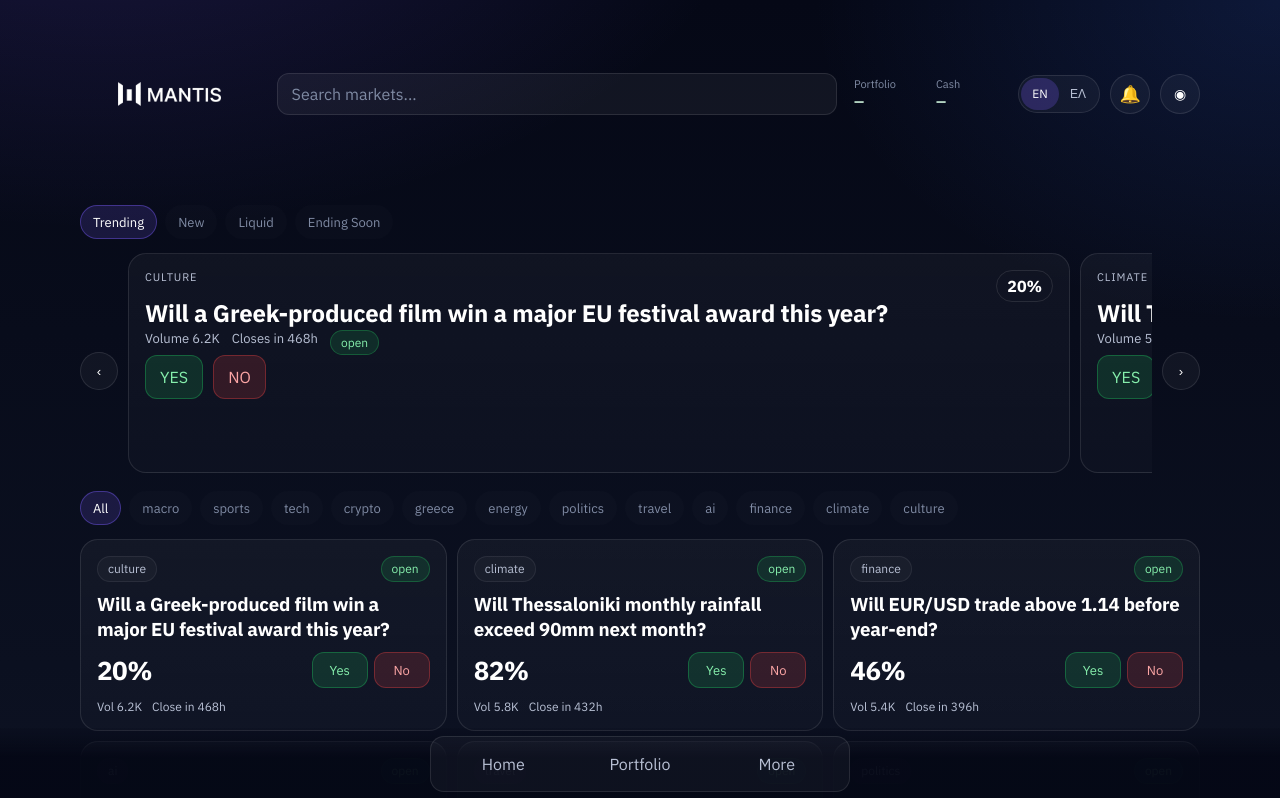
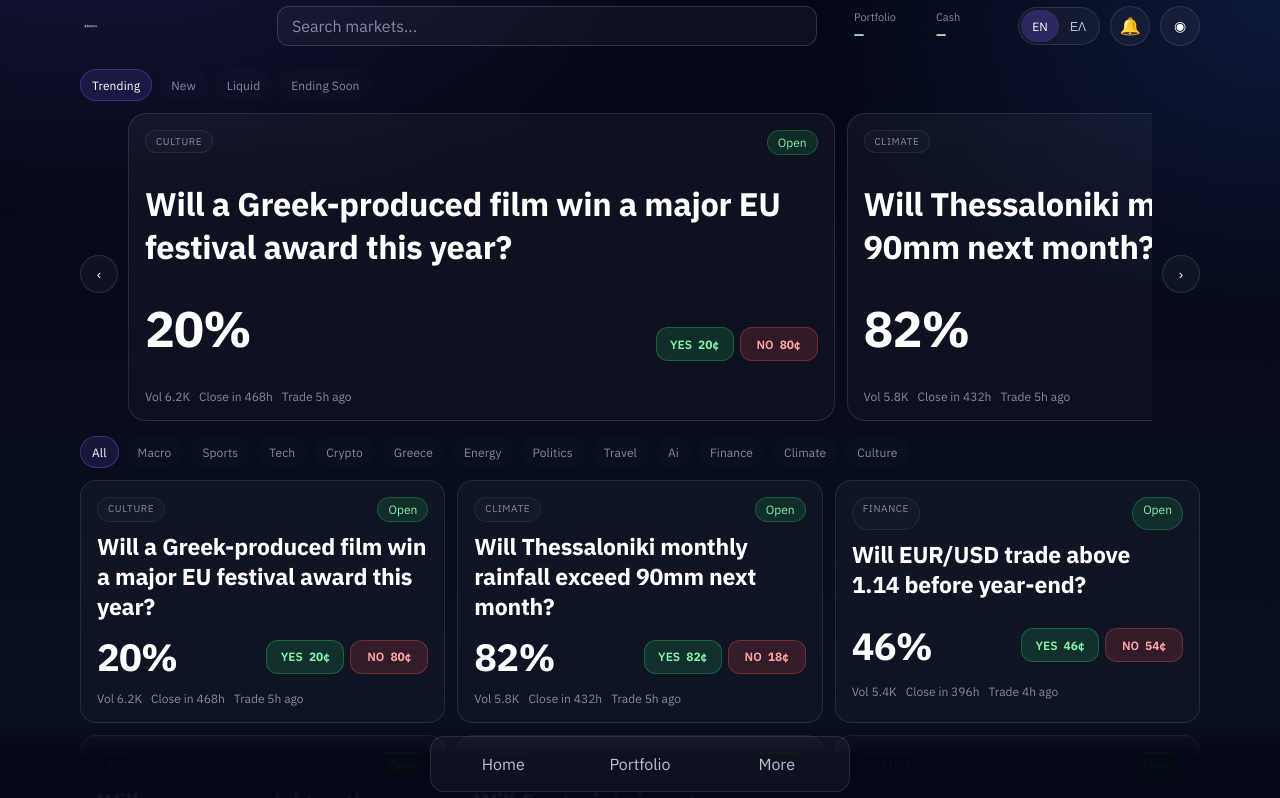
Before and after one commit to 0xDimi/MANTIS, a Next.js app: page /markets in a window 1280 px wide. Shown: the top 798 px of the page. Built offline with nearby package versions, Linux system fonts and the light colour scheme; no server answers; the database is empty.

Commit message:
feat(ui): refine discover hierarchy, featured lead card, and market-card interactions

```diff
--- a/app/globals.css
+++ b/app/globals.css
@@ -54,7 +54,7 @@ code {
 .shell {
   width: min(calc(100% - 28px), var(--container));
   margin: 0 auto;
-  padding: 0 0 108px;
+  padding: 2px 0 108px;
 }
 
 .shellHeader,
@@ -67,7 +67,9 @@ code {
 }
 
 .shellHeaderPolymarket {
-  padding: 4px 0 8px;
+  padding: 0 0 8px;
+  margin-bottom: 10px;
+  min-height: 56px;
 }
 
 .brandLock {
@@ -87,8 +89,9 @@ code {
 }
 
 .brandWordmark {
-  width: clamp(150px, 14vw, 188px);
-  height: auto;
+  width: auto;
+  max-width: 188px;
+  height: 22px;
   display: block;
 }
 
@@ -112,15 +115,15 @@ code {
 
 .headerSearch {
   flex: 1;
-  max-width: 560px;
+  max-width: 540px;
 }
 
 .headerSearchInput {
   width: 100%;
-  min-height: 42px;
+  min-height: 40px;
   border-radius: 12px;
-  border: 1px solid var(--border);
-  background: rgba(255, 255, 255, 0.05);
+  border: 1px solid rgba(255, 255, 255, 0.14);
+  background: rgba(255, 255, 255, 0.035);
   color: var(--text-1);
   padding: 0 14px;
   font: inherit;
@@ -564,10 +567,10 @@ code {
 .shelfTabs,
 .categoryStrip {
   display: flex;
-  gap: 8px;
+  gap: 7px;
   overflow-x: auto;
-  padding: 2px 0;
-  margin: 0 0 12px;
+  padding: 1px 0;
+  margin: 0 0 11px;
   scrollbar-width: none;
 }
 
@@ -583,34 +586,35 @@ code {
   border: 1px solid transparent;
   color: var(--text-3);
   white-space: nowrap;
-  min-height: 34px;
-  padding: 0 12px;
+  min-height: 32px;
+  padding: 0 11px;
   display: inline-flex;
   align-items: center;
-  background: rgba(255, 255, 255, 0.01);
-  font-size: 13px;
+  background: rgba(255, 255, 255, 0.008);
+  font-size: 12px;
+  letter-spacing: 0.01em;
 }
 
 .shelfTabActive,
 .categoryPillActive {
-  border-color: rgba(124, 92, 255, 0.4);
-  background: rgba(124, 92, 255, 0.16);
+  border-color: rgba(124, 92, 255, 0.34);
+  background: rgba(124, 92, 255, 0.13);
   color: var(--text-1);
 }
 
 .featuredSwipe {
   display: grid;
   grid-auto-flow: column;
-  grid-auto-columns: minmax(83%, 420px);
-  gap: 10px;
+  grid-auto-columns: minmax(82%, 460px);
+  gap: 12px;
   overflow-x: auto;
   scroll-snap-type: x mandatory;
-  margin-bottom: 14px;
+  margin-bottom: 12px;
 }
 
 .featuredSwipeLarge {
-  grid-auto-columns: minmax(92%, 760px);
-  margin-bottom: 16px;
+  grid-auto-columns: minmax(69%, 650px);
+  margin-bottom: 14px;
 }
 
 .featuredCarouselWrap {
@@ -624,47 +628,27 @@ code {
   width: 38px;
   height: 38px;
   border-radius: 999px;
-  border: 1px solid var(--border);
-  background: rgba(255, 255, 255, 0.04);
+  border: 1px solid rgba(255, 255, 255, 0.12);
+  background: rgba(255, 255, 255, 0.03);
   color: var(--text-1);
   cursor: pointer;
-}
-
-.featuredCardLarge {
-  min-height: 220px;
-}
-
-.featuredDetailRow {
-  display: flex;
-  gap: 12px;
-  flex-wrap: wrap;
-  color: var(--text-2);
-  font-size: 13px;
 }
 
 .featuredCard {
   scroll-snap-align: start;
 }
 
-.featuredChance {
-  font-size: 16px;
-  font-weight: 700;
-  border: 1px solid var(--border);
-  border-radius: 999px;
-  padding: 5px 10px;
-}
-
 .marketMiniMeta {
   display: flex;
-  gap: 10px;
+  gap: 9px;
   flex-wrap: wrap;
   font-size: 12px;
-  color: var(--text-2);
+  color: var(--text-3);
 }
 
 .marketList {
   display: grid;
-  gap: 10px;
+  gap: 12px;
   grid-template-columns: repeat(3, minmax(0, 1fr));
 }
 
@@ -674,11 +658,32 @@ code {
 
 .marketListCard {
   display: grid;
-  gap: 10px;
+  gap: 11px;
 }
 
 .marketCardPoly {
-  min-height: 192px;
+  min-height: 208px;
+  position: relative;
+  overflow: hidden;
+  border-radius: 16px;
+  border-color: rgba(255, 255, 255, 0.09);
+  background: linear-gradient(180deg, rgba(255, 255, 255, 0.032), rgba(255, 255, 255, 0.018));
+  transition: transform 0.16s ease, border-color 0.16s ease, background 0.16s ease;
+}
+
+.marketCardPoly:hover,
+.marketCardPoly:focus-within {
+  transform: translateY(-2px);
+  border-color: rgba(255, 255, 255, 0.2);
+  background: linear-gradient(180deg, rgba(255, 255, 255, 0.045), rgba(255, 255, 255, 0.022));
+}
+
+.marketCardPoly:active {
+  transform: translateY(-1px);
+}
+
+.marketCardMuted {
+  opacity: 0.84;
 }
 
 .marketBottomRowTight {
@@ -690,10 +695,45 @@ code {
 }
 
 .marketMiniButton {
-  min-height: 36px;
-  min-width: 56px;
+  min-height: 34px;
+  min-width: 78px;
   padding: 0 10px;
-  font-size: 13px;
+  font-size: 12px;
+  font-weight: 600;
+  gap: 6px;
+  position: relative;
+  z-index: 3;
+}
+
+.marketMiniButton strong {
+  font-size: 12px;
+  font-weight: 700;
+}
+
+.marketCardHitArea {
+  position: absolute;
+  inset: 0;
+  z-index: 1;
+  border-radius: inherit;
+}
+
+.marketCardContent {
+  position: relative;
+  z-index: 2;
+  display: grid;
+  gap: 10px;
+}
+
+.marketTitleLink {
+  position: relative;
+  z-index: 3;
+  text-decoration: none;
+  transition: color 0.16s ease;
+}
+
+.marketCardPoly:hover .marketTitleLink,
+.featuredCardLead:hover .marketTitleLink {
+  color: #ffffff;
 }
 
 .marketHeroGrid {
@@ -790,21 +830,74 @@ code {
 
 .marketCategory,
 .marketClose {
-  background: rgba(255, 255, 255, 0.03);
+  background: rgba(255, 255, 255, 0.02);
   border-color: rgba(255, 255, 255, 0.07);
-  color: var(--text-2);
+  color: var(--text-3);
+  text-transform: uppercase;
+  letter-spacing: 0.06em;
+  font-size: 10px;
 }
 
 .marketQuestion {
   margin: 0;
-  line-height: 1.32;
+  line-height: 1.3;
   letter-spacing: -0.01em;
+  font-size: clamp(18px, 1.65vw, 22px);
+}
+
+.marketListCard .marketQuestion {
+  font-size: clamp(20px, 1.8vw, 24px);
+  display: -webkit-box;
+  -webkit-line-clamp: 3;
+  -webkit-box-orient: vertical;
+  overflow: hidden;
+}
+
+.marketQuestionLead {
+  font-size: clamp(28px, 2.55vw, 36px);
+  -webkit-line-clamp: 3;
 }
 
 .probabilityPrimary {
-  font-size: 26px;
+  font-size: 34px;
   font-weight: 700;
   letter-spacing: -0.02em;
+}
+
+.marketListCard .probabilityPrimary {
+  font-size: 38px;
+}
+
+.probabilityPrimaryLead {
+  font-size: 50px;
+}
+
+.featuredCardLead {
+  min-height: 308px;
+  position: relative;
+  overflow: hidden;
+  border-radius: 18px;
+  border-color: rgba(255, 255, 255, 0.11);
+  transition: transform 0.16s ease, border-color 0.16s ease, background 0.16s ease;
+}
+
+.featuredCardLead .marketCardContent {
+  height: 100%;
+  align-content: space-between;
+  gap: 14px;
+}
+
+.featuredCardLead:hover,
+.featuredCardLead:focus-within {
+  transform: translateY(-2px);
+  border-color: rgba(255, 255, 255, 0.22);
+}
+
+.featuredBottomRow {
+  display: flex;
+  align-items: flex-end;
+  justify-content: space-between;
+  gap: 12px;
 }
 
 .bottomDock {
@@ -935,6 +1028,11 @@ code {
   .shellHeaderPolymarket {
     gap: 10px;
     flex-wrap: wrap;
+    min-height: auto;
+  }
+
+  .brandWordmark {
+    height: 20px;
   }
 
   .headerSearch {
@@ -959,21 +1057,36 @@ code {
     display: none;
   }
 
+  .featuredSwipeLarge {
+    grid-auto-columns: minmax(90%, 540px);
+  }
+
   .brandTag {
     max-width: 220px;
   }
 
   .statusRow,
   .detailTitleRow,
-  .splitLegend,
-  .marketMetaRow,
-  .marketBottomRow {
+  .splitLegend {
     flex-direction: column;
     align-items: flex-start;
   }
 
   .marketList {
     grid-template-columns: 1fr;
+  }
+
+  .marketListCard .marketQuestion {
+    font-size: 24px;
+  }
+
+  .marketListCard .probabilityPrimary {
+    font-size: 34px;
+  }
+
+  .featuredBottomRow {
+    flex-direction: column;
+    align-items: flex-start;
   }
 
   .marketHeroGrid {
--- a/components/discover-board.tsx
+++ b/components/discover-board.tsx
@@ -23,7 +23,16 @@ function normalizeView(value: string | null | undefined): DiscoverView {
 }
 
 function labelize(value: string) {
-  return value.replace(/[-_]/g, ' ');
+  return value
+    .replace(/[-_]/g, ' ')
+    .replace(/\w\S*/g, (part) => part.charAt(0).toUpperCase() + part.slice(1));
+}
+
+function statusPriority(status: string) {
+  if (status === 'open') return 0;
+  if (status === 'paused') return 1;
+  if (status === 'draft') return 2;
+  return 3;
 }
 
 function hrefWith(lang: UiLang, view: DiscoverView, category: string | null, queryText?: string | null) {
@@ -41,19 +50,24 @@ function hrefWith(lang: UiLang, view: DiscoverView, category: string | null, que
 function sortMarkets(markets: Awaited<ReturnType<typeof loadMarketsBoard>>['markets'], view: DiscoverView) {
   const list = [...markets];
 
+  const withOpenPriority = (a: (typeof list)[number], b: (typeof list)[number], fallback: number) => {
+    const rank = statusPriority(a.status) - statusPriority(b.status);
+    return rank !== 0 ? rank : fallback;
+  };
+
   if (view === 'ending') {
-    return list.sort((a, b) => new Date(a.closeTime).getTime() - new Date(b.closeTime).getTime());
+    return list.sort((a, b) => withOpenPriority(a, b, new Date(a.closeTime).getTime() - new Date(b.closeTime).getTime()));
   }
 
   if (view === 'liquid') {
-    return list.sort((a, b) => (b.liquidity ?? 0) - (a.liquidity ?? 0));
+    return list.sort((a, b) => withOpenPriority(a, b, (b.liquidity ?? 0) - (a.liquidity ?? 0)));
   }
 
   if (view === 'new') {
-    return list.sort((a, b) => new Date(b.closeTime).getTime() - new Date(a.closeTime).getTime());
+    return list.sort((a, b) => withOpenPriority(a, b, new Date(b.closeTime).getTime() - new Date(a.closeTime).getTime()));
   }
 
-  return list.sort((a, b) => (b.state?.volumeTotal ?? 0) - (a.state?.volumeTotal ?? 0));
+  return list.sort((a, b) => withOpenPriority(a, b, (b.state?.volumeTotal ?? 0) - (a.state?.volumeTotal ?? 0)));
 }
 
 function isInternalMarket(slug: string, question: string) {
@@ -71,7 +85,8 @@ export async function DiscoverBoard({ lang, view, category, query }: DiscoverBoa
   const filtered = normalizedQuery
     ? categoryFiltered.filter((market) => `${market.question} ${market.category}`.toLowerCase().includes(normalizedQuery))
     : categoryFiltered;
-  const featured = sorted.slice(0, 2);
+  const featuredPool = [...sorted].sort((a, b) => statusPriority(a.status) - statusPriority(b.status));
+  const featured = featuredPool.slice(0, 2);
   const categories = Array.from(new Set(mergedMarkets.map((market) => market.category)));
 
   const tabs: Array<{ key: DiscoverView; en: string; el: string }> = [
--- a/components/market-card.tsx
+++ b/components/market-card.tsx
@@ -10,7 +10,9 @@ type MarketCardProps = {
 };
 
 function labelize(value: string) {
-  return value.replace(/[-_]/g, ' ');
+  return value
+    .replace(/[-_]/g, ' ')
+    .replace(/\w\S*/g, (part) => part.charAt(0).toUpperCase() + part.slice(1));
 }
 
 function statusTone(status: string) {
@@ -19,61 +21,119 @@ function statusTone(status: string) {
   return 'badgeNo';
 }
 
+function statusLabel(status: string, lang: UiLang) {
+  switch (status) {
+    case 'open':
+      return tr(lang, 'Open', 'Ανοιχτή');
+    case 'draft':
+      return tr(lang, 'Draft', 'Πρόχειρη');
+    case 'resolved':
+      return tr(lang, 'Resolved', 'Επιλυμένη');
+    case 'settled':
+      return tr(lang, 'Settled', 'Διακανονισμένη');
+    case 'void':
+      return 'VOID';
+    case 'closed':
+      return tr(lang, 'Closed', 'Κλειστή');
+    case 'paused':
+      return tr(lang, 'Paused', 'Σε παύση');
+    default:
+      return labelize(status);
+  }
+}
+
+function marketHref(slug: string, lang: UiLang, side?: 'yes' | 'no') {
+  const params = new URLSearchParams();
+  if (lang === 'el') params.set('lang', 'el');
+  if (side) params.set('side', side);
+
+  const query = params.toString();
+  return `/markets/${slug}${query ? `?${query}` : ''}`;
+}
+
 export function MarketCard({ market, lang, featured = false }: MarketCardProps) {
   const yesProb = market.state?.yesPrice ?? 0.5;
-  const href = `/markets/${market.slug}${lang === 'el' ? '?lang=el' : ''}`;
+  const noProb = market.state?.noPrice ?? 1 - yesProb;
+  const yesCents = Math.round(yesProb * 100);
+  const noCents = Math.round(noProb * 100);
+  const href = marketHref(market.slug, lang);
+  const isMuted = market.status !== 'open';
+  const volume = market.state?.volumeTotal ?? 0;
 
   if (featured) {
     return (
-      <article className="card featuredCard featuredCardLarge">
+      <article className={`card featuredCard featuredCardLead${isMuted ? ' marketCardMuted' : ''}`}>
+        <Link className="marketCardHitArea" href={href} aria-label={market.question} />
+
+        <div className="marketCardContent">
           <div className="featuredTopRow">
-          <div className="stackXs">
-            <p className="eyebrow">{labelize(market.category)}</p>
-            <h2 className="marketQuestion">{market.question}</h2>
-          </div>
-          <span className="featuredChance">{formatPercent(yesProb)}</span>
+            <span className="marketCategory">{labelize(market.category)}</span>
+            <span className={statusTone(market.status)}>{statusLabel(market.status, lang)}</span>
           </div>
 
-        <div className="featuredDetailRow">
-          {(market.state?.volumeTotal ?? 0) > 0 ? <span>{tr(lang, 'Volume', 'Όγκος')} {formatCompact(market.state?.volumeTotal ?? 0)}</span> : <span>{tr(lang, 'New market', 'Νέα αγορά')}</span>}
-          <span>{tr(lang, 'Closes', 'Κλείνει')} {formatRelativeHours(market.closeTime)}</span>
-          <span className={statusTone(market.status)}>{market.status}</span>
+          <h2 className="marketQuestion marketQuestionLead">
+            <Link className="marketTitleLink" href={href}>
+              {market.question}
+            </Link>
+          </h2>
+
+          <div className="featuredBottomRow">
+            <div className="probabilityPrimary probabilityPrimaryLead">{formatPercent(yesProb)}</div>
+            <div className="buttonRow marketCardActionRow">
+              <Link className="button buttonYes marketMiniButton" href={marketHref(market.slug, lang, 'yes')}>
+                <span>YES</span>
+                <strong>{yesCents}¢</strong>
+              </Link>
+              <Link className="button buttonNo marketMiniButton" href={marketHref(market.slug, lang, 'no')}>
+                <span>NO</span>
+                <strong>{noCents}¢</strong>
+              </Link>
+            </div>
           </div>
 
-        <div className="buttonRow">
-          <Link className="button buttonYes" href={href}>YES</Link>
-          <Link className="button buttonNo" href={href}>NO</Link>
+          <div className="marketMiniMeta">
+            {volume > 0 ? <span>{tr(lang, 'Vol', 'Όγκος')} {formatCompact(volume)}</span> : <span>{tr(lang, 'New market', 'Νέα αγορά')}</span>}
+            <span>{tr(lang, 'Close', 'Λήξη')} {formatRelativeHours(market.closeTime)}</span>
+            {market.state?.lastTradeAt ? <span>{tr(lang, 'Trade', 'Συναλλαγή')} {formatRelativeHours(market.state.lastTradeAt)}</span> : null}
+          </div>
         </div>
       </article>
     );
   }
 
   return (
-    <article className="card marketListCard marketCardPoly">
+    <article className={`card marketListCard marketCardPoly${isMuted ? ' marketCardMuted' : ''}`}>
+      <Link className="marketCardHitArea" href={href} aria-label={market.question} />
+
+      <div className="marketCardContent">
         <div className="marketMetaRow">
           <span className="marketCategory">{labelize(market.category)}</span>
-        <span className={statusTone(market.status)}>{market.status}</span>
+          <span className={statusTone(market.status)}>{statusLabel(market.status, lang)}</span>
         </div>
 
         <h3 className="marketQuestion">
-        <Link href={href}>{market.question}</Link>
+          <Link className="marketTitleLink" href={href}>{market.question}</Link>
         </h3>
 
         <div className="marketBottomRow marketBottomRowTight">
           <div className="probabilityPrimary">{formatPercent(yesProb)}</div>
           <div className="buttonRow marketCardActionRow">
-          <Link className="button buttonYes marketMiniButton" href={href}>
-            Yes
+            <Link className="button buttonYes marketMiniButton" href={marketHref(market.slug, lang, 'yes')}>
+              <span>YES</span>
+              <strong>{yesCents}¢</strong>
             </Link>
-          <Link className="button buttonNo marketMiniButton" href={href}>
-            No
+            <Link className="button buttonNo marketMiniButton" href={marketHref(market.slug, lang, 'no')}>
+              <span>NO</span>
+              <strong>{noCents}¢</strong>
             </Link>
           </div>
         </div>
 
         <div className="marketMiniMeta">
-        {(market.state?.volumeTotal ?? 0) > 0 ? <span>{tr(lang, 'Vol', 'Όγκος')} {formatCompact(market.state?.volumeTotal ?? 0)}</span> : <span>{tr(lang, 'New market', 'Νέα αγορά')}</span>}
+          {volume > 0 ? <span>{tr(lang, 'Vol', 'Όγκος')} {formatCompact(volume)}</span> : <span>{tr(lang, 'New market', 'Νέα αγορά')}</span>}
           <span>{tr(lang, 'Close', 'Λήξη')} {formatRelativeHours(market.closeTime)}</span>
+          {market.state?.lastTradeAt ? <span>{tr(lang, 'Trade', 'Συναλλαγή')} {formatRelativeHours(market.state.lastTradeAt)}</span> : null}
+        </div>
       </div>
     </article>
   );
```
Lines whose indentation alone changed are shown as unchanged.
